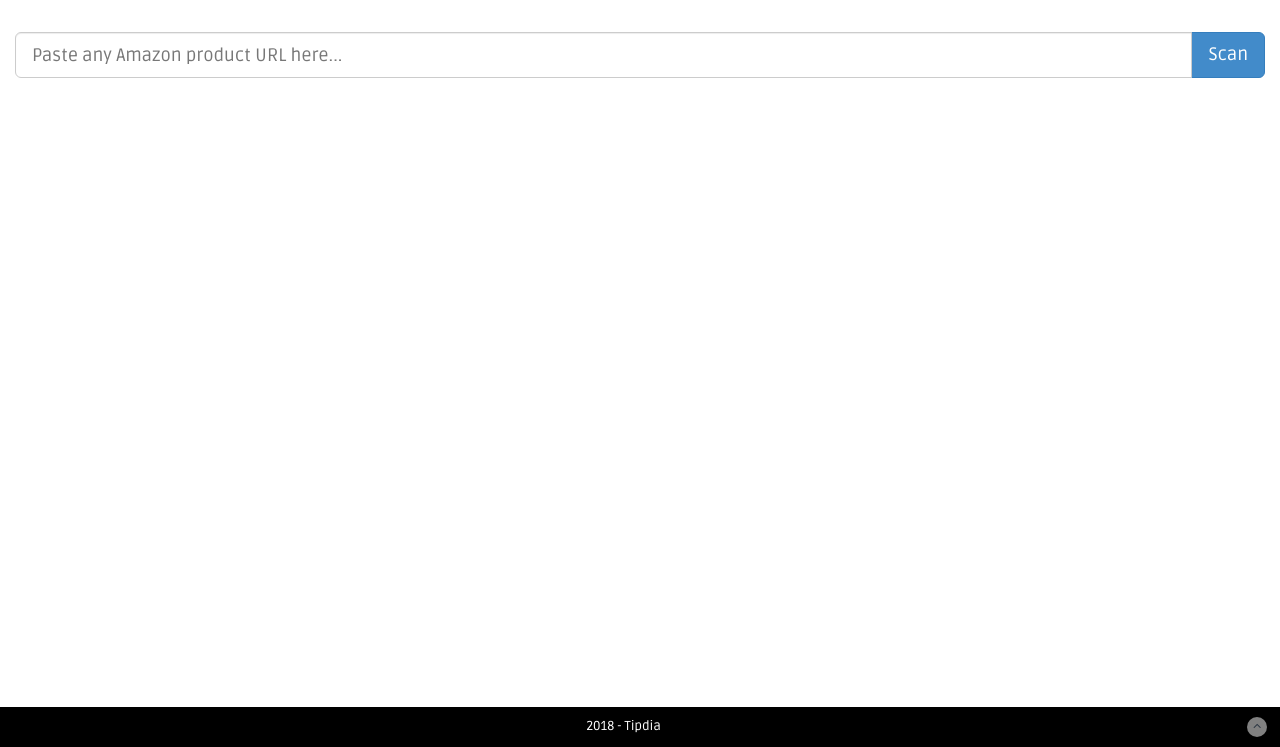
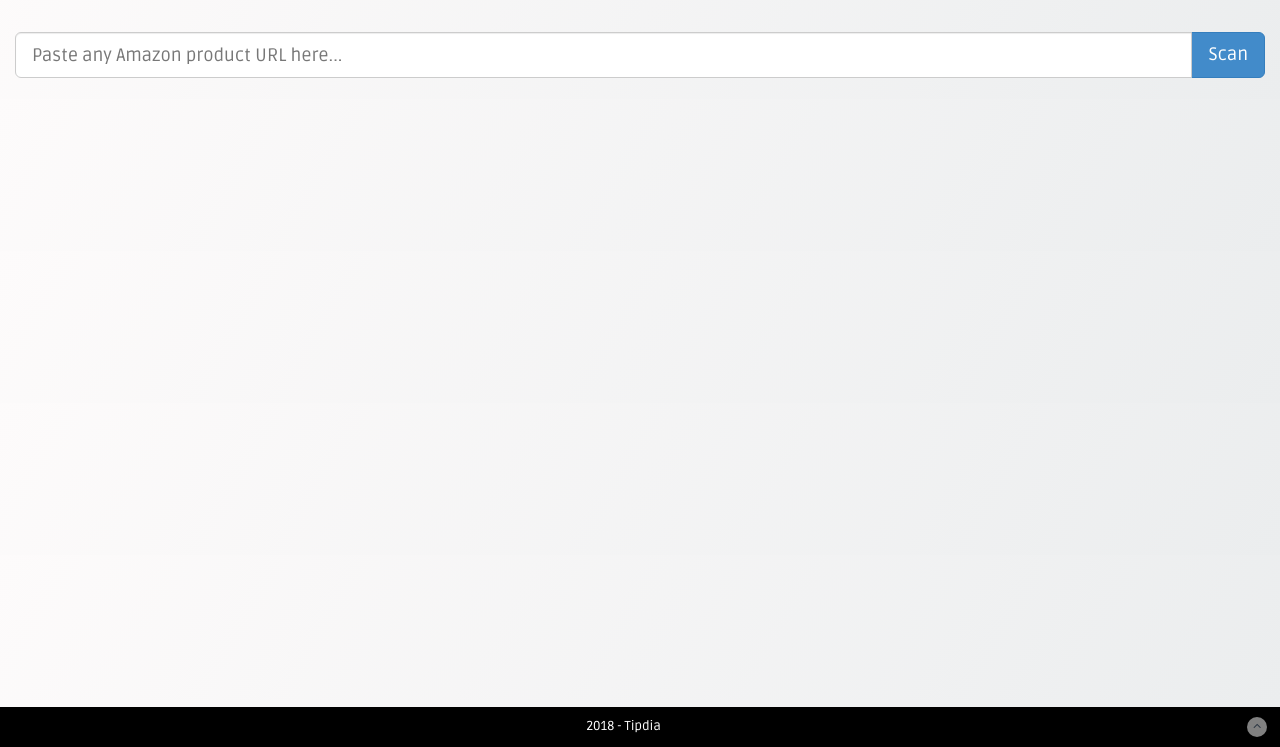
Before and after one commit to gauravbhatt13/dashgum-review-scan, a website: page public/index.html in a window 1280 px wide. Shown: the part 53-800 px from the top of the page. Drawn offline with Linux system fonts and the light colour scheme.

Commit message:
background gradient

```diff
--- a/public/assets/css/style.css
+++ b/public/assets/css/style.css
@@ -12,7 +12,7 @@ Premium: http://www.gridgum.com
 /* BASIC THEME CONFIGURATION */
 body {
     color: #000000;
-	background: #FFFFFF;
+    background-image: linear-gradient(120deg, #fdfbfb 0%, #ebedee 100%);
     font-family: 'Ruda', sans-serif;
     padding: 0px !important;
     margin: 0px !important;
```
